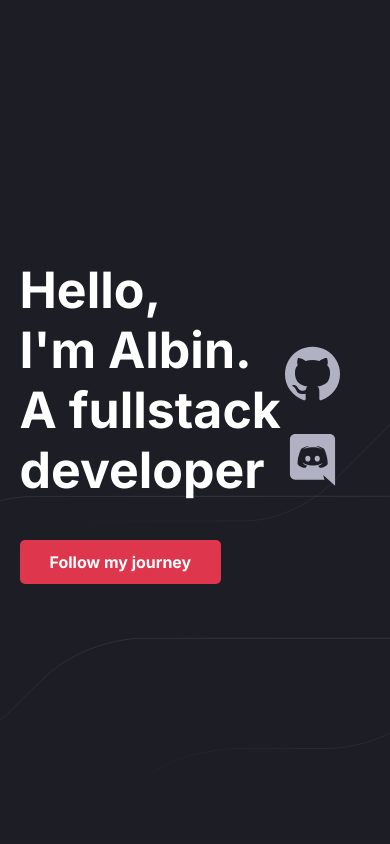
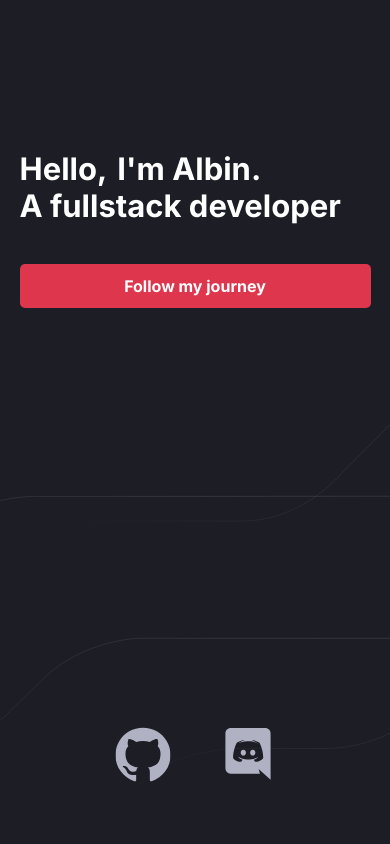
Before and after one commit to Poxie/new-portfolio, a React (Create React App) app: page / in a window 390 px wide. Shown: the top 844 px of the page. Built offline with nearby package versions, Linux system fonts and the light colour scheme.

Commit message:
Increased responsiveness to header

```diff
--- a/src/pages/home/Home.scss
+++ b/src/pages/home/Home.scss
@@ -620,6 +620,30 @@
         margin-bottom: 25px;
         height: unset !important;
     }
+    .home-header {
+        align-items: unset !important;
+    }
+    .header-text {
+        padding: 150px 0;
+
+        .animated-part {
+            font-size: 31px !important;
+        }
+        &>.flex .fade {
+            width: 100%;
+        }
+    }
+    .header-links {
+        bottom: 0;
+        left: 50%;
+        transform: translateX(-50%);
+        display: flex;
+        justify-content: center;
+
+        .header-link {
+            margin: 50px 25px;
+        }
+    }
 }
 
 
```
